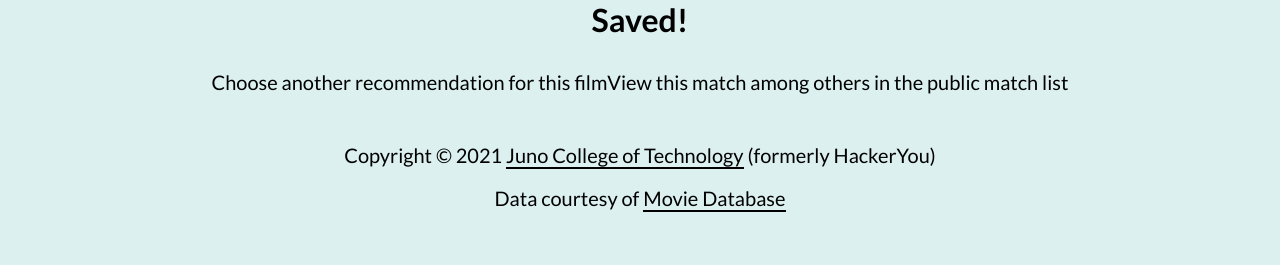
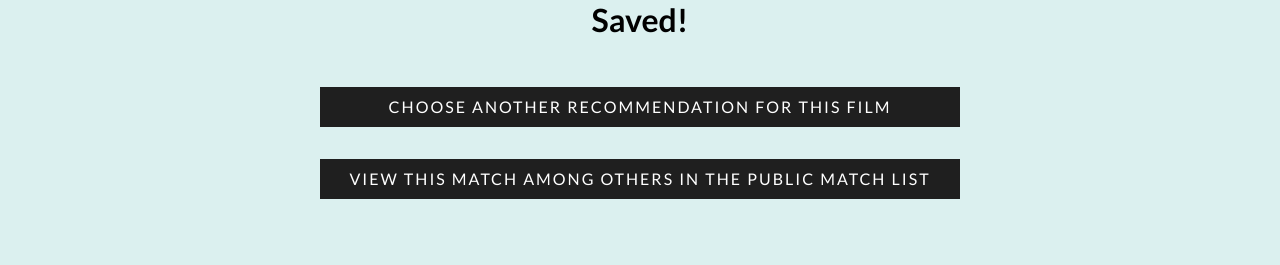
Before and after one commit to The-Film-Factory/the-film-factory, a React (Create React App) app: page /movie/1/1 in a window 1280 px wide. Both pictures are taken after a click on the button "SAVE AS A PUBLIC MATCH". Shown: the part 467-732 px from the top of the page. Built offline with nearby package versions, Linux system fonts and the light colour scheme; no server answers.

Commit message:
changes to some buttons

```diff
--- a/src/MovieMatch.js
+++ b/src/MovieMatch.js
@@ -78,9 +78,10 @@ const MovieMatch = () => {
       :
       <>
         <h3>Saved!</h3>
-
-        <Link className="linkButton" to={`/movie/${movieID}`}>Choose another recommendation for this film</Link>
-        <Link className="linkButton" to={'/watchlist'}>View this match among others in the public match list</Link>
+        <div className="linkContainer">
+          <Link className="linkButton" to={`/movie/${movieID}`}>Choose another recommendation for this film</Link>
+          <Link className="linkButton" to={'/watchlist'}>View this match among others in the public match list</Link>
+        </div>
 
       </>
   );
--- a/src/styles/MovieMatch.scss
+++ b/src/styles/MovieMatch.scss
@@ -111,6 +111,41 @@
   justify-content: center;
 }
 
+.linkButton {
+  font-family: $font-secondary;
+  background-color: rgb(31, 31, 31);
+  border: 1px solid rgb(31, 31, 31);
+  font-size: 1rem;
+  text-transform: uppercase;
+  letter-spacing: 2px;
+  padding: 10px 15px;
+  cursor: pointer;
+  margin: 1rem auto;
+  width: 50%;
+
+  &:focus,
+  &:hover {
+    transition: all 0.2s;
+    background-color: #333;
+    color: white;
+    box-shadow: 0 8px 32px 0 rgba( 31, 38, 135, 0.37 );
+    backdrop-filter: blur( 3px );
+    -webkit-backdrop-filter: blur( 3px );
+    border: 1px solid rgba( 255, 255, 255, 0.18 );
+    box-shadow: 4px 4px rgb(80, 80, 80);
+    }
+}
+
+
+main .linkButton {
+  color: white;
+}
+
+.linkContainer {
+  display: flex;
+  flex-direction: column;
+}
+
 @media (max-width: 940px) {
 
 }
```
Also changed, not shown: src/styles/HomePage.scss (+9 -0 lines).
